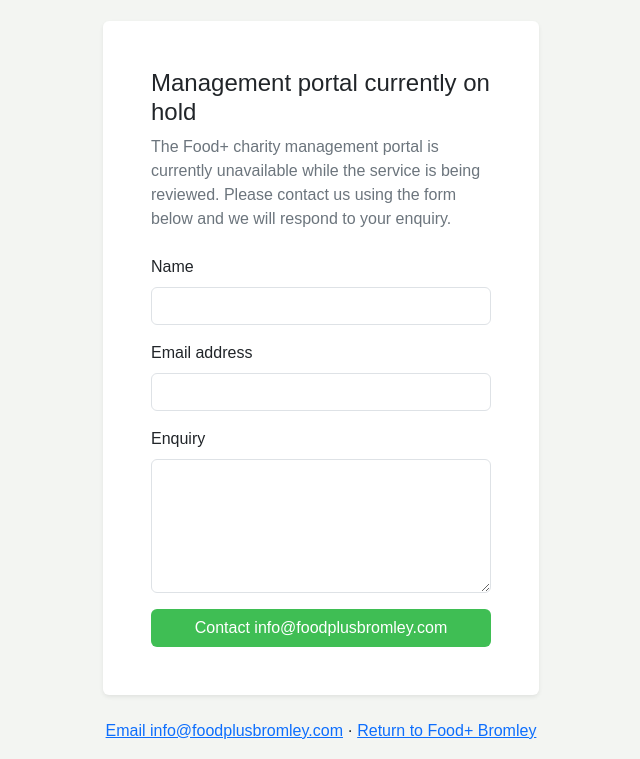
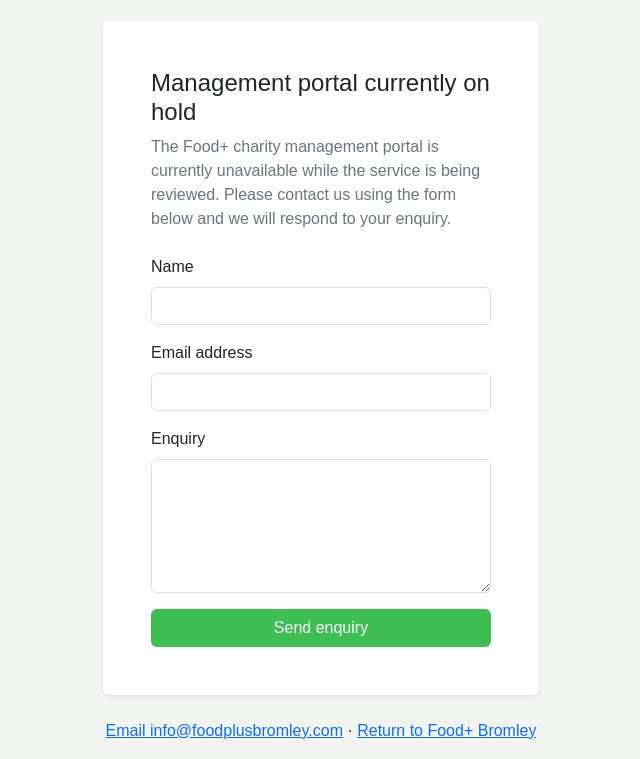
Before and after one commit to tiberiusdartagnan/foodplusbromley, a plain HTML site: page dist/management/login/index.html in a window 1280 px wide. Shown: the part 83-842 px from the top of the page, without its empty margins (319-959 px from the left). Drawn offline with nearby package versions, Linux system fonts and the light colour scheme.

Commit message:
Clarify Food+ management enquiry CTA

```diff
--- a/dist/management/login/index.html
+++ b/dist/management/login/index.html
@@ -20,7 +20,7 @@
         <label class="form-label" for="portal-name">Name</label><input class="form-control mb-3" id="portal-name" name="name" autocomplete="name" required>
         <label class="form-label" for="portal-email">Email address</label><input class="form-control mb-3" id="portal-email" name="email" type="email" autocomplete="email" required>
         <label class="form-label" for="portal-message">Enquiry</label><textarea class="form-control mb-3" id="portal-message" name="message" rows="5" required></textarea>
-        <button class="btn btn-food w-100" type="submit">Contact info@foodplusbromley.com</button>
+        <button class="btn btn-food w-100" type="submit">Send enquiry</button>
       </form>
     </div></section>
     <p class="text-center mt-4"><a href="mailto:info@foodplusbromley.com">Email info@foodplusbromley.com</a> · <a href="../../">Return to Food+ Bromley</a></p>
```
